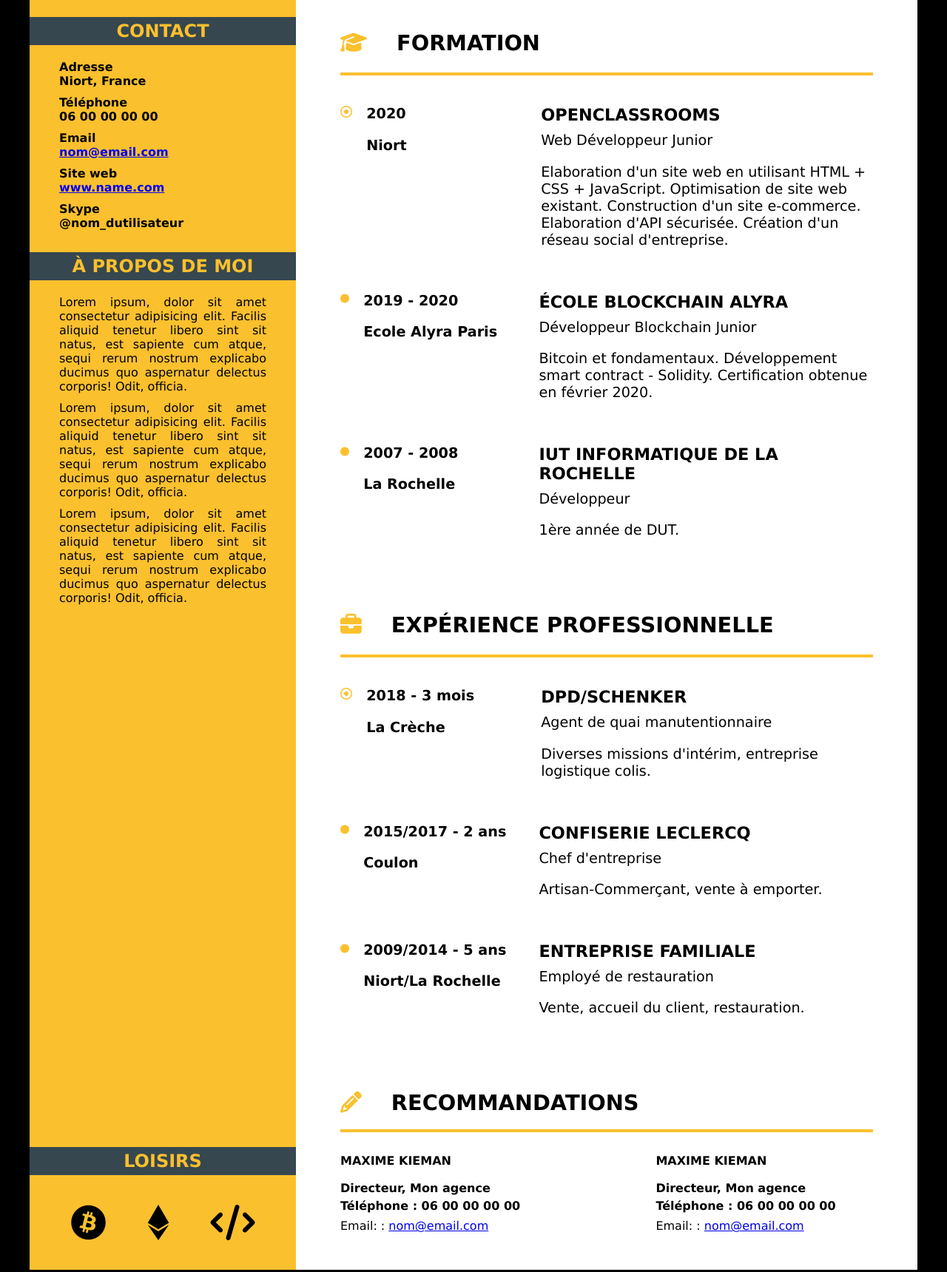
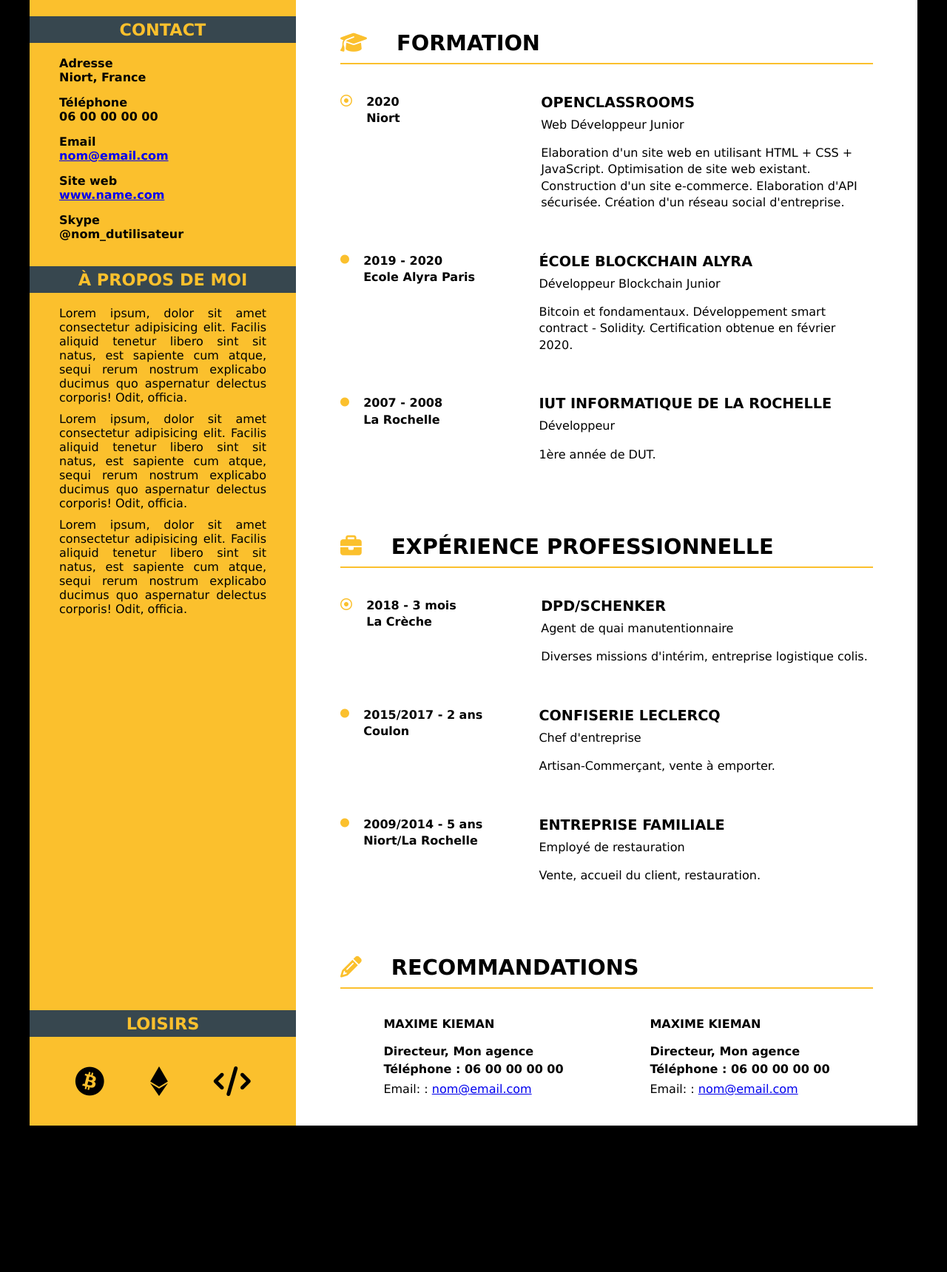
Before and after one commit to Esselka/OC, a plain HTML site: page P2_Leclercq_Alexis/index.html in a window 1280 px wide. Shown: the part 318-2038 px from the top of the page at 74% size. After the commit the page ends 1848 px from the top, so only its background shows below. Drawn offline with Linux system fonts and the light colour scheme.

Commit message:
modifs suite à la session de mentorat

```diff
--- a/P2_Leclercq_Alexis/index.html
+++ b/P2_Leclercq_Alexis/index.html
@@ -13,7 +13,7 @@
 <body>
     <div class="container">
 
-        <div class="colonne_gauche">
+        <aside>
 
             <!-- PHOTO -->
             <header id="photo_profil">
@@ -21,14 +21,17 @@
             </header>
 
             <!-- CONTACT -->
-            <section class="gras">
+            <section class="contact">
                 <h2 class="couleur_fond">contact</h2>
-                <p>Adresse<br> Niort, France</p>
-                <p>Téléphone<br> 06 00 00 00 00</p>
-                <p>Email<br> <a href="mailto:nom@email.com">nom@email.com</a></p>
-                <p>Site web<br> <a href="http://www.name.com">www.name.com</a></p>
-                <p>Skype<br> @nom_dutilisateur
-                </p>
+
+                <ul>
+                    <li>Adresse<br> Niort, France</li>
+                    <li>Téléphone<br> 06 00 00 00 00</li>
+                    <li>Email<br> <a href="mailto:nom@email.com">nom@email.com</a></li>
+                    <li>Site web<br> <a href="http://www.name.com">www.name.com</a></li>
+                    <li>Skype<br> @nom_dutilisateur</li>
+                </ul>
+
             </section>
 
             <!-- A PROPOS DE MOI -->
@@ -43,22 +46,21 @@
             <footer>
                 <h2 class="couleur_fond">loisirs</h2>
                 <div id="img_loisirs">
-                    <!-- Utilisation de FontAwesome -->
-                    <i class="fab fa-bitcoin fa-3x"></i>
-                    <i class="fab fa-ethereum fa-3x"></i>
-                    <i class="fas fa-code fa-3x"></i>
+                    <i class="fab fa-bitcoin"></i>
+                    <i class="fab fa-ethereum"></i>
+                    <i class="fas fa-code"></i>
                 </div>
             </footer>
-        </div>
+        </aside>
 
-        <div class="colonne_droite">
+        <main>
 
-            <!-- Colonne de Droite -->
+            <!-- Main -->
 
             <!-- HEADER NOM PRENOM -->
             <header>
                 <h1> <span class="couleur_fond gras">alexis</span> leclercq</h1>
-                <div id="sous_titre_header"><span id="souligne">Dével</span>oppeur web freelance</div>
+                <div id="sous_titre_header"><span id="souligne">Dével</span>oppeur Web Freelance</div>
             </header>
 
             <!-- FORMATION -->
@@ -66,56 +68,53 @@
 
                 <h1><i class="fas fa-graduation-cap couleur_fond decalage"></i>formation</h1>
                 <hr>
-                <div class="conteneur_details">
+                <ul class="conteneur_details">
 
-                    <div class="couleur_fond puces"><i class="far fa-dot-circle"></i></div>
+                    <li class="couleur_fond puces"><i class="far fa-dot-circle"></i></li>
 
-                    <div class="année">
-                        <p>2020</p>
-                        <p>Niort</p>
-                    </div>
+                    <li class="année">
+                        <p>2020 <br><span class="espaces">&nbsp &nbsp</span> Niort</p>
+                    </li>
 
-                    <div>
+                    <li>
                         <h2>openclassrooms</h2>
                         <p>Web Développeur Junior</p>
                         <p>Elaboration d'un site web en utilisant HTML + CSS + JavaScript. Optimisation de site web existant. Construction d'un site e-commerce. Elaboration d'API sécurisée. Création d'un réseau social d'entreprise.</p>
-                    </div>
+                    </li>
 
-                </div>
+                </ul>
 
-                <div class="conteneur_details">
+                <ul class="conteneur_details">
 
-                    <div class="couleur_fond puces"><i class="fas fa-circle fa-xs"></i></div>
+                    <li class="couleur_fond puces"><i class="fas fa-circle fa-xs"></i></li>
 
-                    <div class="année">
-                        <p>2019 - 2020</p>
-                        <p>Ecole Alyra Paris</p>
-                    </div>
+                    <li class="année">
+                        <p>2019 - 2020 <br><span class="espaces">&nbsp &nbsp</span> Ecole Alyra Paris</p>
+                    </li>
 
-                    <div>
+                    <li>
                         <h2>école Blockchain ALYRA</h2>
                         <p>Développeur Blockchain Junior</p>
                         <p>Bitcoin et fondamentaux. Développement smart contract - Solidity. Certification obtenue en février 2020.</p>
-                    </div>
+                    </li>
 
-                </div>
+                </ul>
 
-                <div class="conteneur_details">
+                <ul class="conteneur_details">
 
-                    <div class="couleur_fond puces"><i class="fas fa-circle fa-xs"></i></div>
+                    <li class="couleur_fond puces"><i class="fas fa-circle fa-xs"></i></li>
 
-                    <div class="année">
-                        <p>2007 - 2008</p>
-                        <p>La Rochelle</p>
-                    </div>
+                    <li class="année">
+                        <p>2007 - 2008 <br><span class="espaces">&nbsp &nbsp</span> La Rochelle</p>
+                    </li>
 
-                    <div>
+                    <li>
                         <h2>IUT Informatique de La Rochelle</h2>
                         <p>Développeur</p>
                         <p>1ère année de DUT.</p>
-                    </div>
+                    </li>
 
-                </div>
+                </ul>
 
             </section>
 
@@ -125,56 +124,53 @@
                 <h1><i class="fas fa-briefcase couleur_fond decalage"></i>expérience professionnelle</h1>
                 <hr>
 
-                <div class="conteneur_details">
+                <ul class="conteneur_details">
 
-                    <div class="couleur_fond puces"><i class="far fa-dot-circle"></i></div>
+                    <li class="couleur_fond puces"><i class="far fa-dot-circle"></i></li>
 
-                    <div class="année">
-                        <p>2018 - 3 mois</p>
-                        <p>La Crèche</p>
-                    </div>
+                    <li class="année">
+                        <p>2018 - 3 mois <br><span class="espaces">&nbsp &nbsp</span> La Crèche</p>
+                    </li>
 
-                    <div>
+                    <li>
                         <h2>DPD/SCHENKER</h2>
                         <p>Agent de quai manutentionnaire</p>
                         <p>Diverses missions d'intérim, entreprise logistique colis.</p>
-                    </div>
+                    </li>
 
-                </div>
+                </ul>
 
-                <div class="conteneur_details">
+                <ul class="conteneur_details">
 
-                    <div class="couleur_fond puces"><i class="fas fa-circle fa-xs"></i></div>
+                    <li class="couleur_fond puces"><i class="fas fa-circle fa-xs"></i></li>
 
-                    <div class="année">
-                        <p>2015/2017 - 2 ans</p>
-                        <p>Coulon</p>
-                    </div>
+                    <li class="année">
+                        <p>2015/2017 - 2 ans <br><span class="espaces">&nbsp &nbsp</span> Coulon</p>
+                    </li>
 
-                    <div>
+                    <li>
                         <h2>Confiserie Leclercq</h2>
                         <p>Chef d'entreprise</p>
                         <p>Artisan-Commerçant, vente à emporter.</p>
-                    </div>
+                    </li>
 
-                </div>
+                </ul>
 
-                <div class="conteneur_details">
+                <ul class="conteneur_details">
 
-                    <div class="couleur_fond puces"><i class="fas fa-circle fa-xs"></i></div>
+                    <li class="couleur_fond puces"><i class="fas fa-circle fa-xs"></i></li>
 
-                    <div class="année">
-                        <p>2009/2014 - 5 ans</p>
-                        <p>Niort/La Rochelle</p>
-                    </div>
+                    <li class="année">
+                        <p>2009/2014 - 5 ans <br><span class="espaces">&nbsp &nbsp</span> Niort/La Rochelle</p>
+                    </li>
 
-                    <div>
+                    <li>
                         <h2>Entreprise familiale</h2>
                         <p>Employé de restauration</p>
                         <p>Vente, accueil du client, restauration.</p>
-                    </div>
+                    </li>
 
-                </div>
+                </ul>
 
             </section>
 
@@ -182,23 +178,24 @@
             <footer>
                 <h1><i class="fas fa-pencil-alt couleur_fond decalage"></i>recommandations</h1>
                 <hr>
-                <div class="recommandations">
-                    <div>
+
+                <ul class="recommandations">
+                    <li>
                         <h4>maxime kieman</h4>
                         <p>Directeur, Mon agence</p>
                         <p>Téléphone : 06 00 00 00 00</p>
                         Email: : <a href="mailto:nom@email.com">nom@email.com</a>
-                    </div>
-                    <div>
+                    </li>
+                    <li>
                         <h4>maxime kieman</h4>
                         <p>Directeur, Mon agence</p>
                         <p>Téléphone : 06 00 00 00 00</p>
                         Email: : <a href="mailto:nom@email.com">nom@email.com</a>
-                    </div>
-                </div>
+                    </li>
+                </ul>
 
             </footer>
-        </div>
+        </main>
     </div>
 </body>
 
--- a/P2_Leclercq_Alexis/style.css
+++ b/P2_Leclercq_Alexis/style.css
@@ -23,9 +23,9 @@ body {
 }
 
 
-/* Colonne de gauche */
+/* Aside */
 
-.colonne_gauche {
+aside {
     display: flex;
     flex-direction: column;
     flex: 1;
@@ -38,8 +38,8 @@ body {
     margin: 50px 0 30px 0;
 }
 
-.colonne_gauche h2 {
-    font-weight: bold;
+aside h2 {
+    font-size: 1.4rem;
     background-color: #37474F;
     text-align: center;
     text-transform: uppercase;
@@ -51,30 +51,38 @@ body {
     flex-grow: 1;
 }
 
-.colonne_gauche p {
+aside p,
+aside ul {
     margin: 0 40px 10px 40px;
+    padding: 0;
+}
+
+aside li {
+    list-style-type: none;
+    margin-bottom: 15px;
 }
 
 #img_loisirs {
+    font-size: 2.5rem;
     display: flex;
     margin: 40px 0;
     justify-content: space-evenly;
 }
 
 
-/* Colonne de droite */
+/* Main */
 
-.colonne_droite {
+main {
     flex: 2;
     padding: 0 60px 0 60px;
     background-color: white;
 }
 
-.colonne_droite header {
+main header {
     padding: 65px 0;
 }
 
-.colonne_droite header h1 {
+main header h1 {
     text-transform: uppercase;
     font-size: 3.5rem;
     margin-bottom: 10px;
@@ -85,7 +93,7 @@ body {
     font-weight: bold;
 }
 
-.gras {
+.contact {
     font-weight: bold;
 }
 
@@ -96,20 +104,21 @@ body {
 hr {
     border-color: #FBC02D;
     border-style: solid;
-    border-width: 2px;
 }
 
 .conteneur_details {
+    list-style-type: none;
+    padding: 0;
     display: flex;
     margin-top: 2.5rem;
 }
 
-.conteneur_details div:nth-child(2) {
+.conteneur_details li:nth-child(2) {
     width: 30%;
     margin-left: 1.2rem;
 }
 
-.conteneur_details div:nth-child(3) {
+.conteneur_details li:nth-child(3) {
     width: 66%;
     margin-left: 2rem;
 }
@@ -119,43 +128,49 @@ hr {
     font-size: 1.1rem;
 }
 
-.colonne_droite section p {
-    font-size: 1.2rem;
+.espaces {
+    display: none;
+}
+
+main section p {
+    font-size: 1rem;
+    line-height: 140%;
     margin-top: 0;
 }
 
-.colonne_droite footer h4 {
+main footer h4 {
     text-transform: uppercase;
     font-weight: bold;
 }
 
-.colonne_droite section h1,
-.colonne_droite footer h1 {
+main section h1,
+main footer h1 {
     text-transform: uppercase;
     font-size: 1.8rem;
-    margin-top: 5rem;
+    margin: 5rem 0 10px 0;
 }
 
 .decalage {
     margin-right: 40px;
 }
 
-.colonne_droite footer p {
+main footer p {
     font-weight: bold;
     margin: -3px 0 8px 0;
 }
 
-.colonne_droite h2 {
+main h2 {
     text-transform: uppercase;
-    font-size: 1.4rem;
-    margin: 0 0 10px 0;
+    font-size: 1.2rem;
+    margin: 0 0 8px 0;
 }
 
 .recommandations {
-    margin-bottom: 50px;
+    list-style-type: none;
+    margin-bottom: 40px;
+    padding-left: 0;
     display: flex;
-    width: 93%;
-    justify-content: space-between;
+    justify-content: space-around;
 }
 
 
@@ -166,20 +181,20 @@ hr {
         width: 100%;
         flex-direction: column;
     }
-    /* Colonne gauche */
-    .colonne_gauche {
+    /* Aside */
+    aside {
         order: 1;
         text-align: center;
     }
-    /* Colonne Droite */
-    .colonne_droite {
+    /* Main */
+    main {
         padding: 10px;
     }
-    .colonne_droite header {
+    main header {
         text-align: center;
         padding: 0;
     }
-    .colonne_droite header h1 {
+    main header h1 {
         margin-bottom: 10px;
         font-size: 2.5rem;
     }
@@ -189,12 +204,12 @@ hr {
     .conteneur_details {
         flex-direction: column;
     }
-    .conteneur_details div:nth-child(2) {
+    .conteneur_details li:nth-child(2) {
         width: 100%;
         margin-left: 0;
         text-align: center;
     }
-    .conteneur_details div:nth-child(3) {
+    .conteneur_details li:nth-child(3) {
         width: 100%;
         margin-left: 0;
         text-align: center;
@@ -202,36 +217,41 @@ hr {
     .année {
         display: flex;
         flex-direction: row;
-        justify-content: space-around;
+        justify-content: center;
         align-items: center;
         height: 2.5rem;
         background-color: #37474F;
         color: white;
         border-radius: 15px;
-        font-weight: bold;
         font-size: 1.1rem;
         margin-bottom: 1.5rem;
+    }
+    .année br {
+        display: none;
+    }
+    .espaces {
+        display: initial;
     }
     .puces {
         display: none;
     }
-    .colonne_droite section p {
+    main section p {
         font-size: 1.2rem;
         margin-top: 1.2rem;
     }
-    .colonne_droite section h1,
-    .colonne_droite footer h1 {
+    main section h1,
+    main footer h1 {
         text-align: center;
         font-size: 1.4rem;
     }
     .decalage {
         margin-right: 10px;
     }
-    .colonne_droite footer p {
+    main footer p {
         font-weight: bold;
         margin: -3px 0 8px 0;
     }
-    .colonne_droite h2 {
+    main h2 {
         text-transform: uppercase;
         font-size: 1.4rem;
         margin: 0 0 10px 0;
@@ -242,13 +262,13 @@ hr {
         align-items: center;
         width: 100%;
     }
-    .recommandations div {
+    .recommandations li {
         margin: 2rem 0 1rem 0;
         padding: 20px;
         border: 2px solid black;
         border-radius: 30px;
     }
-    .colonne_droite footer h4 {
+    main footer h4 {
         margin: 0 0 20px 0;
         text-decoration: underline;
     }
```
